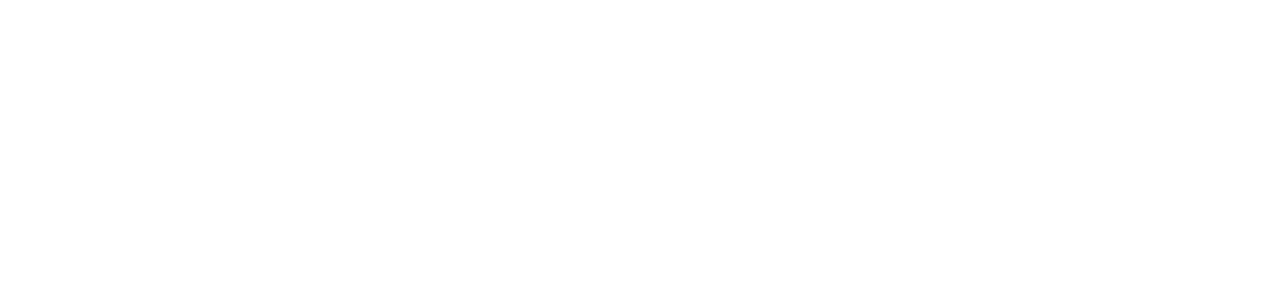
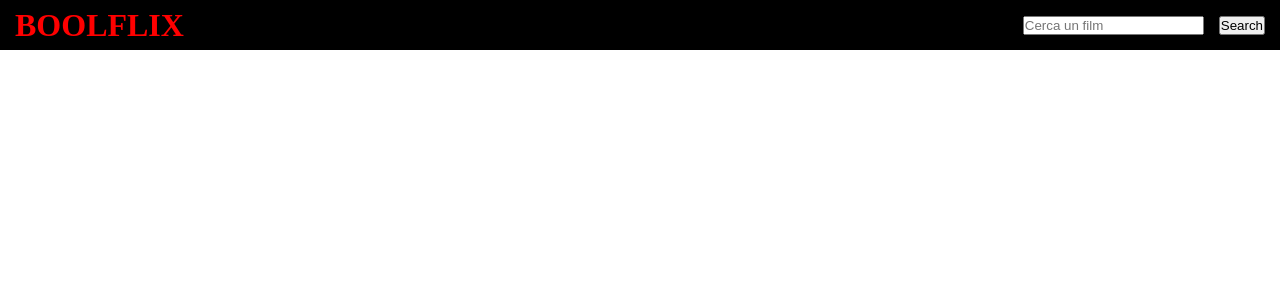
Before and after one commit to KCorigliano/vue-boolflix, a Vue app: page / in a window 1280 px wide. Shown: the top 300 px of the page. Built offline with nearby package versions, Linux system fonts and the light colour scheme.

Commit message:
style headerbox

```diff
--- a/src/App.vue
+++ b/src/App.vue
@@ -19,12 +19,10 @@ export default {
 </script>
 
 <style lang="scss">
-#app {
-  font-family: Avenir, Helvetica, Arial, sans-serif;
-  -webkit-font-smoothing: antialiased;
-  -moz-osx-font-smoothing: grayscale;
-  text-align: center;
-  color: #2c3e50;
-  margin-top: 60px;
+*{
+  margin: 0;
+  padding: 0;
+  box-sizing: border-box;
 }
+
 </style>
--- a/src/components/HeaderBox.vue
+++ b/src/components/HeaderBox.vue
@@ -1,6 +1,10 @@
 <template>
-    <div>
-
+    <div class="header">
+        <h1>Boolflix</h1>
+        <div>
+            <input type="text" placeholder="Cerca un film">
+            <button>Search</button>
+        </div>
     </div>
 </template>
 
@@ -11,5 +15,24 @@ export default {
 </script>
 
 <style lang="scss" scoped>
+.header{
+    background-color: black;
+    display: flex;
+    justify-content: space-between;
+    width: 100%;
+    align-items: center;
+    padding: 0 15px;
+    height: 50px;
 
+    h1{
+        color: red;
+        text-transform: uppercase;
+    }
+
+    div{
+        input{
+            margin-right: 15px;
+        }
+    }
+}
 </style>
```
